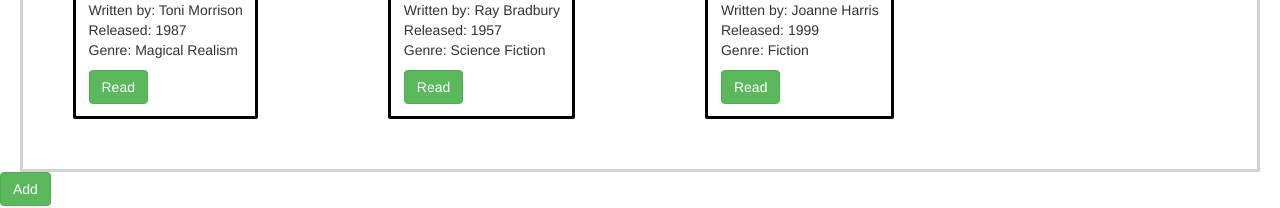
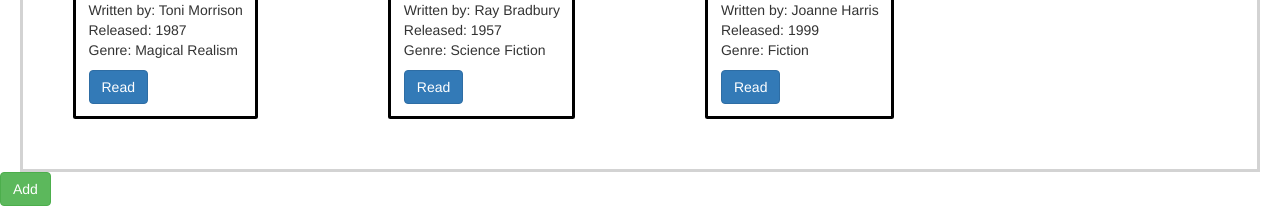
Before and after one commit to evansgithubaccount/bookshelf, a React (Create React App) app: page / in a window 1280 px wide. Shown: the part 271-479 px from the top of the page. Built offline with nearby package versions, Linux system fonts and the light colour scheme.

Commit message:
button color

```diff
--- a/src/components/books.js
+++ b/src/components/books.js
@@ -15,7 +15,7 @@
             <div className="col-sm-auto">
                 <div className="card card-view">
                     <div className="card-body dark">
-                    <img id = "images" src=" https://images.unsplash.com/photo-1521587760476-6c12a4b040da?ixlib=rb-1.2.1&ixid=eyJhcHBfaWQiOjEyMDd9&auto=format&fit=crop&w=1350&q=80" alt = " " />
+                    <img id = "images" src=" https://images.unsplash.com/photo-1521587760476-6c12a4b040da?ixlib=rb-1.2.1&ixid=eyJhcHBfaWQiOjEyMDd9&auto=format&fit=crop&w=1350&q=80" alt = "books" />
                         <h5 id ="ti1" Note title="">
                             {this.props.title}
                         </h5>
@@ -24,7 +24,7 @@
                             <br></br>Released: {this.props.year}
                             <br></br>Genre: {this.props.genre}
                         </p>
-                        <button className="btn btn-success edit-button">Read</button>
+                        <button className="btn btn-primary edit-button">Read</button>
                         </div>
                     </div>
                 </div>
```
